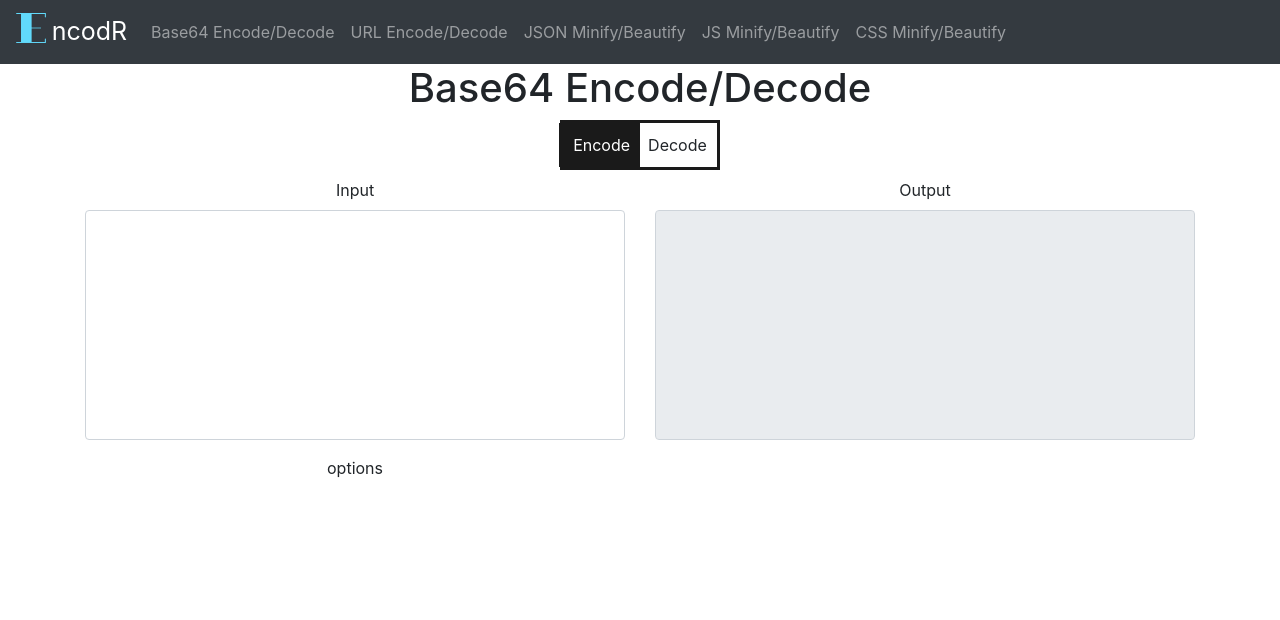
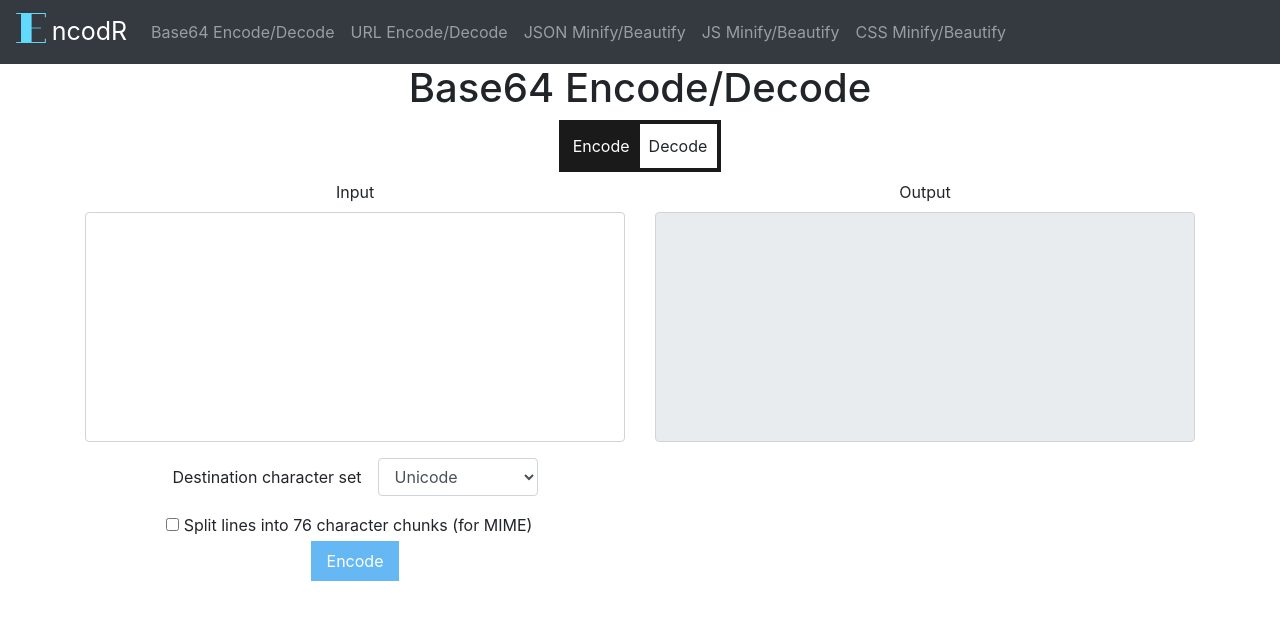
Before and after one commit to rafulis/encodR, a React (Create React App) app: page / in a window 1280 px wide. Shown: the top 620 px of the page. Built offline with nearby package versions, Linux system fonts and the light colour scheme.

Commit message:
Partially finished base64

```diff
--- a/src/App.css
+++ b/src/App.css
@@ -9,9 +9,9 @@ nav a{
   background-color: #008aec;
   border: none;
   color: white;
-  padding: 16px 32px;
+  padding: 8px 16px;
   text-align: center;
-  font-size: 24px;
+  font-size: 16px;
   margin: 4px 2px;
   opacity: 0.6;
   transition: 0.3s;
--- a/src/Components/Switcher/Switcher.js
+++ b/src/Components/Switcher/Switcher.js
@@ -1,11 +1,15 @@
 import "./Switcher.scss";
 
 const Switcher = (props) => {
+    const changeInput = (e) => {
+        console.log("value: ", e.target.value);
+        props.func(e.target.value);
+    }
     return (<div>
-        <input id="toggle-on" class="toggle toggle-left" name="toggle" value={props.val1} type="radio" checked />
-        <label for="toggle-on" class="btnSwitch">{props.val1}</label>
-        <input id="toggle-off" class="toggle toggle-right" name="toggle" value={props.val2} type="radio" />
-        <label for="toggle-off" class="btnSwitch">{props.val2}</label>
+        <input id="toggle-on" className="toggle toggle-left" name="toggle" value={props.val1} type="radio" onChange={changeInput} defaultChecked />
+        <label htmlFor="toggle-on" className="btnSwitch">{props.val1}</label>
+        <input id="toggle-off" className="toggle toggle-right" name="toggle" value={props.val2} onChange={changeInput} type="radio" />
+        <label htmlFor="toggle-off" className="btnSwitch">{props.val2}</label>
     </div>);
 }
 
--- a/src/Components/Switcher/Switcher.scss
+++ b/src/Components/Switcher/Switcher.scss
@@ -1,6 +1,6 @@
 
 .btnSwitch{
-    border: 3px solid #1a1a1a;
+    border: 4px solid #1a1a1a;
     display: inline-block;
     padding: 10px;
     position: relative;
--- a/src/Routes/Base64/Base64_Route.js
+++ b/src/Routes/Base64/Base64_Route.js
@@ -6,37 +6,129 @@ class Base64_Route extends Component {
     constructor(props) {
         super(props);
         this.state = {
-            mode: "Encode"
+            mode: "Encode",
+            inputText: "",
+            outputText: "",
+            charset: "Unicode",
+            splitToChunks: false
         }
     }
-    changeMode = (e) => {
-        this.setState({ mode: e });
+    changeMode = (val) => {
+        this.setState({ mode: val });
     }
+
+    handleChange = (e) => {//handles input change to state of contactEditor
+        const inputName = e.target.name;
+        let inputVal;
+        if (e.target.checked === undefined)
+            inputVal = e.target.value;
+        else
+            inputVal = e.target.checked;
+        this.setState({ [inputName]: inputVal });
+    }
+
+    chunkString = (str, len) => {
+        const size = Math.ceil(str.length/len)
+        const r = Array(size)
+        let offset = 0
+
+        for (let i = 0; i < size; i++) {
+          r[i] = str.substr(offset, len)
+          offset += len
+        }
+        return r
+      }
+
+    unicodeBase64Decode = (text) => { return decodeURIComponent(Array.prototype.map.call(window.atob(text), function (c) { return '%' + ('00' + c.charCodeAt(0).toString(16)).slice(-2); }).join('')); }
+    unicodeBase64Encode = (text) => { return window.btoa(encodeURIComponent(text).replace(/%([0-9A-F]{2})/g, function (match, p1) { return String.fromCharCode('0x' + p1); })); }
+    unicodeURLDecode = (text) => { return decodeURIComponent(text); }
+    unicodeURLEncode = (text) => { return encodeURIComponent(text).replace(/[!'()*]/g, function (c) { return ('%' + c.charCodeAt(0).toString(16).toUpperCase()); }); }
+
+    actionHandler = () => {
+        console.log("actionHandler: start");
+        if (this.state.inputText !== "") {
+            console.log("actionHandler: if is true");
+            let output = "";
+            try {
+                switch (this.state.mode) {
+                    case "Encode":
+                        console.log("actionHandler: encoding");
+                        switch (this.state.charset) {
+                            case "ASCII": output = btoa(this.state.inputText);
+                                break;
+                            case "Unicode": output = this.unicodeBase64Encode(this.state.inputText);
+                                break;
+                            default:
+                                break;
+                        }
+
+                        if (output.length > 76 && this.state.splitToChunks) {
+                            output = this.chunkString(output,76).join('\n');
+                        }
+                        break;
+                    case "Decode":
+                        console.log("actionHandler: decoding");
+                        switch (this.state.charset) {
+                            case "ASCII": output = atob(this.state.inputText);
+                                break;
+                            case "Unicode": output = this.unicodeBase64Decode(this.state.inputText);
+                                break;
+                            default:
+                                break;
+                        }
+                        break;
+                    default:
+                        break;
+                }
+            } catch (e) {
+                output = "Error encoding/decoding the requested message, perhaps you are using the incorrect character set? try using UTF-8.";
+            }
+
+            console.log("actionHandler: output = ", output);
+            this.setState({ outputText: output });
+        }
+    }
+
     render() {
+        let options='';
+        if(this.state.mode==="Encode") {
+            options = <Form.Check inline label="Split lines into 76 character chunks (for MIME)" type="checkbox" id="splitToChunks" name="splitToChunks" checked={this.state.splitToChunks} onChange={this.handleChange} />;
+        }
         return (
             <div className="container">
                 <h1>Base64 Encode/Decode</h1>
-                <Switcher val1="Encode" val2="Decode" />
+                <Switcher val1="Encode" val2="Decode" func={this.changeMode} />
                 <Form>
                     <div className="row">
                         <div className="col-md-6" style={{ display: 'inline-block' }}>
                             <Form.Group controlId="Input_Base64">
                                 <Form.Label>Input</Form.Label>
-                                <Form.Control as="textarea" rows={9} />
+                                <Form.Control as="textarea" rows={9} value={this.state.inputText} name="inputText" onChange={this.handleChange} />
                             </Form.Group>
                             <div>
-                                <p>options</p>
+                                <Form.Group controlId="charset">
+                                    <Form.Label>Destination character set</Form.Label>
+                                    <Form.Control as="select" name="charset" style={{ display: "inline", width: 160, marginLeft: "1em" }} onChange={this.handleChange}>
+                                        <option value="Unicode">Unicode</option>
+                                        <option value="ASCII">ASCII</option>
+                                    </Form.Control>
+                                </Form.Group>
+                                {options}
+                            </div>
+                            <div>
+                                <input type="button" className="buttonCustom" value={this.state.mode} onClick={this.actionHandler} />
                             </div>
                         </div>
 
                         <div className="col-md-6" style={{ display: 'inline-block' }}>
                             <Form.Group controlId="Output_Base64">
                                 <Form.Label>Output</Form.Label>
-                                <Form.Control as="textarea" rows={9} readOnly />
+                                <Form.Control as="textarea" rows={9} value={this.state.outputText} readOnly />
                             </Form.Group>
                         </div>
                     </div>
                 </Form>
+
             </div>
         );
     }
```
Also changed, not shown: 1 other file (tests, documents, lock files or other folders).
